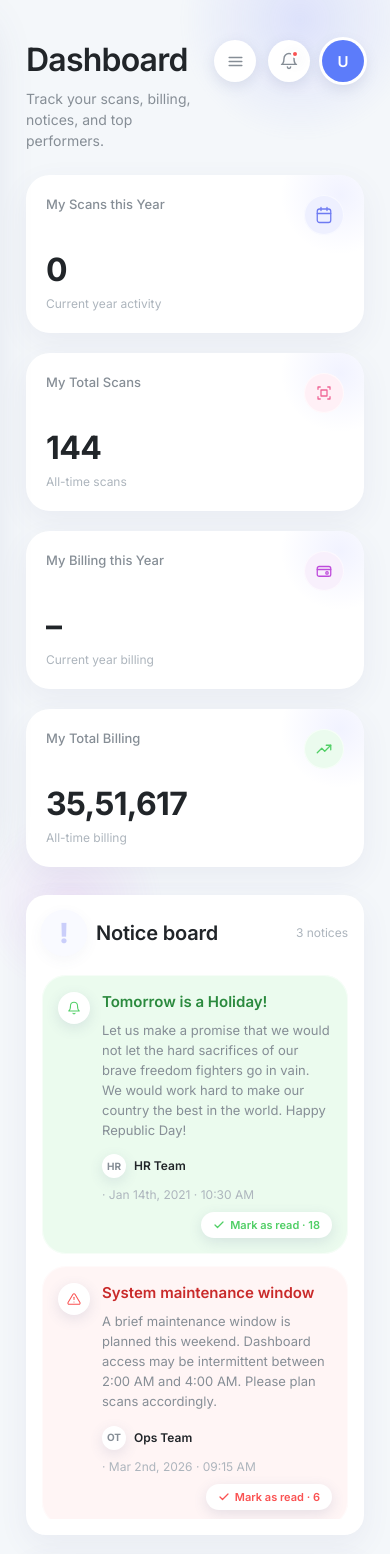
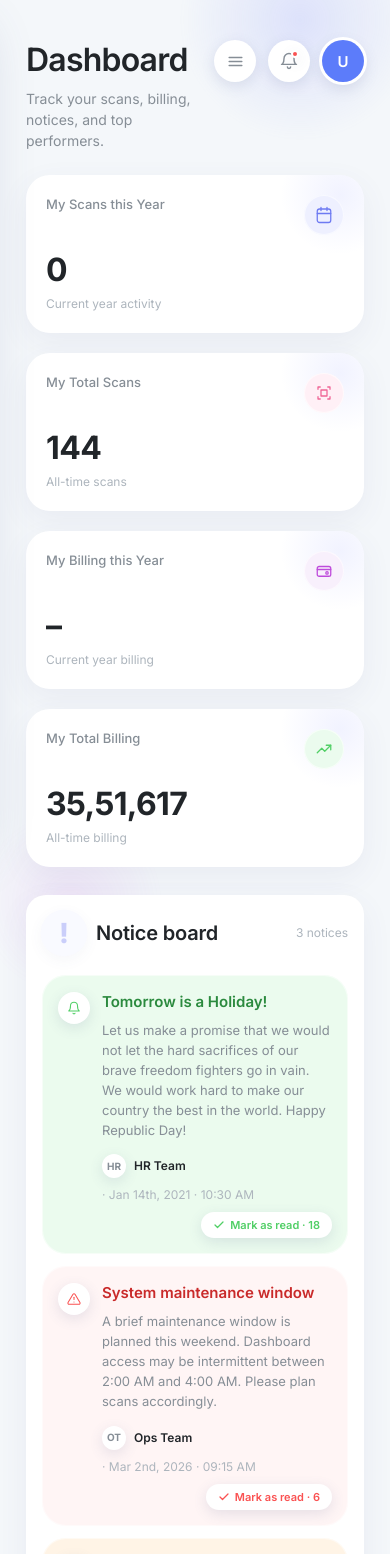
Before and after one commit to MirudhubasiniRC/Midna_Global, a React (Vite) app: page / in a window 390 px wide. Shown: the top 1554 px of the page. Built offline with nearby package versions, Linux system fonts and the light colour scheme.

Commit message:
added scans

```diff
--- a/src/App.css
+++ b/src/App.css
@@ -513,7 +513,15 @@
   }
 
   .notice-board-card {
-    height: 640px !important;
+    height: auto !important;
+  }
+
+  .notice-board-card .notice-scroll {
+    overflow: visible !important;
+    flex: none !important;
+    min-height: unset;
+    padding-right: 0 !important;
+    margin-right: 0 !important;
   }
 }
 
@@ -606,8 +614,9 @@
   top: 0;
   left: 0;
   bottom: 0;
-  width: min(300px, 86vw);
-  padding: 18px 16px 24px;
+  width: max-content;
+  max-width: min(248px, 80vw);
+  padding: 18px 12px 24px;
   display: flex;
   flex-direction: column;
   overflow: hidden;
@@ -616,6 +625,10 @@
   transform: translateX(-105%);
   transition: transform 0.28s cubic-bezier(0.22, 1, 0.36, 1);
   box-shadow: 0 20px 48px rgba(80, 90, 140, 0.18);
+}
+
+.mobile-nav-panel .sidebar-nav-label {
+  white-space: nowrap;
 }
 
 .mobile-nav.is-open .mobile-nav-panel {
```
